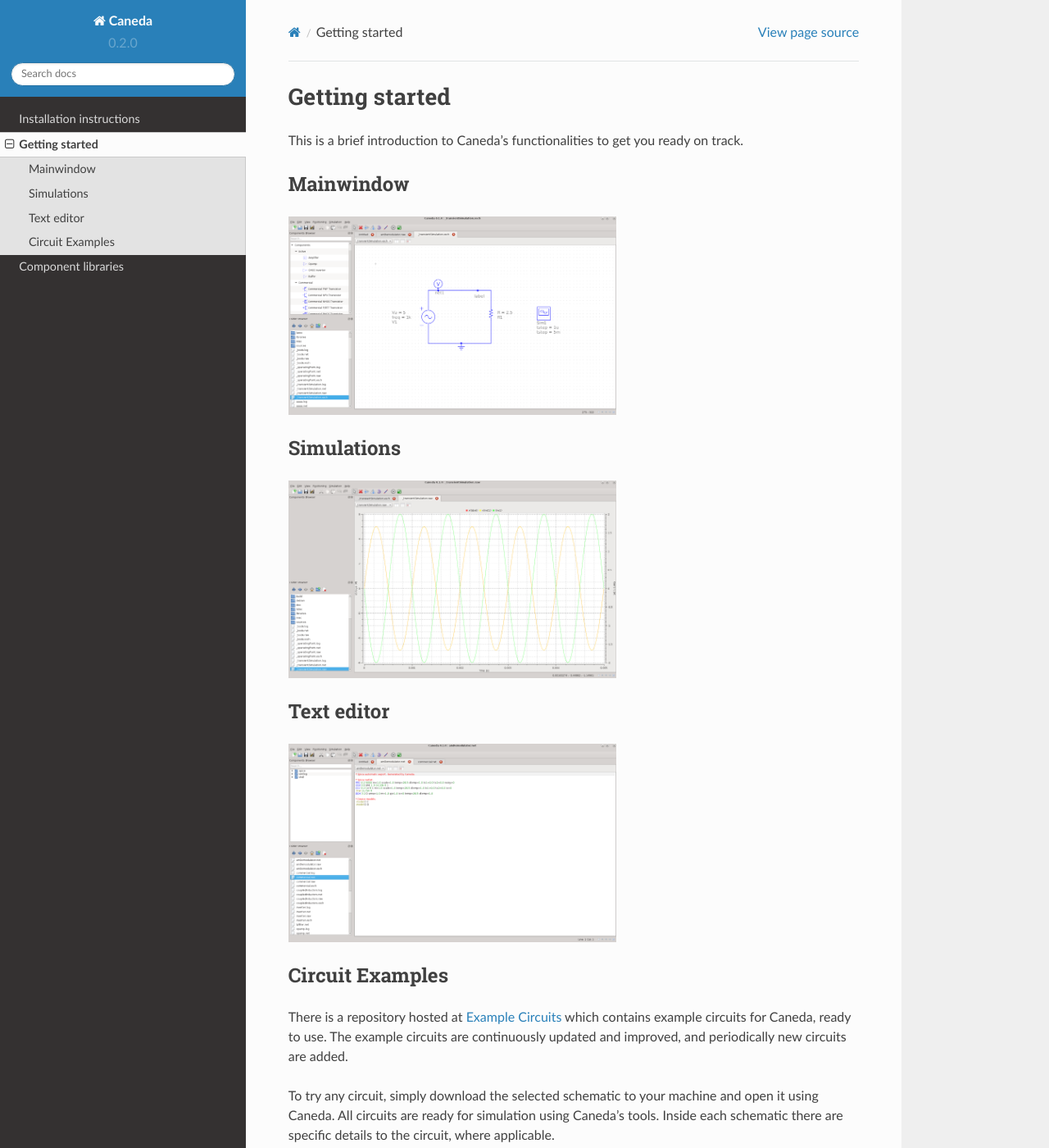
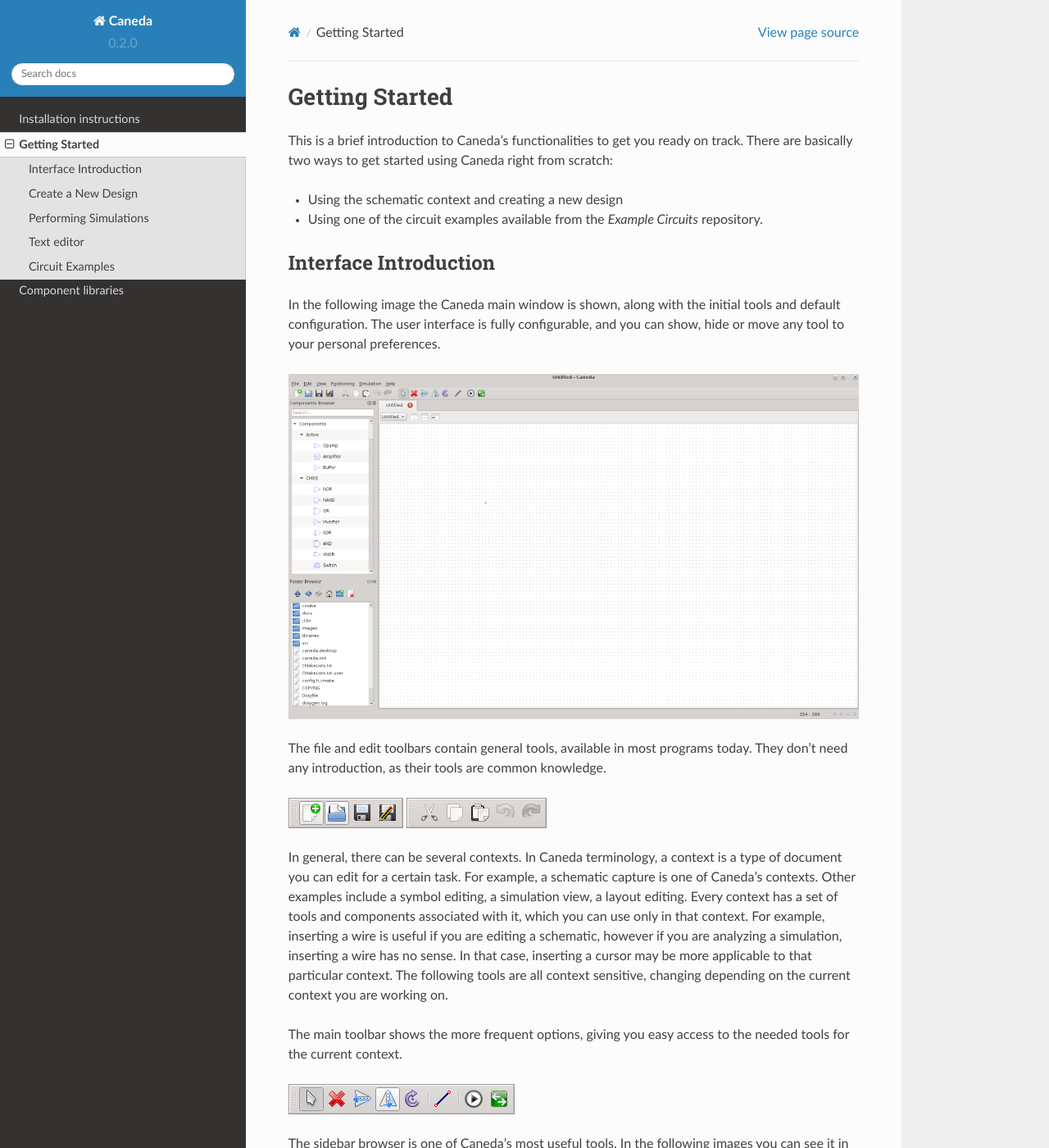
Before and after one commit to Caneda/Docs, a Sphinx documentation site: the page built from docs/gettingstarted.rst, in a window 1280 px wide and 1400 px high. Shown: the whole window at 82% size. Built offline with Sphinx 7.4.7 and the Read the Docs theme 2.0.0, drawn with Linux system fonts in a browser that asks for light colours; some of the changed text lies outside the part shown.

Commit message:
Added an introduction to the getting started page.

```diff
--- a/docs/gettingstarted.rst
+++ b/docs/gettingstarted.rst
@@ -1,27 +1,58 @@
-Getting started
+Getting Started
 ===============
-This is a brief introduction to Caneda's functionalities to get you ready on track.
+This is a brief introduction to Caneda's functionalities to get you ready on track. There are basically two ways to get started using Caneda right from scratch:
+
+* Using the schematic context and creating a new design
+* Using one of the circuit examples available from the *Example Circuits* repository.
 
 
-Mainwindow
-----------
+Interface Introduction
+----------------------
+In the following image the Caneda main window is shown, along with the initial tools and default configuration. The user interface is fully configurable, and you can show, hide or move any tool to your personal preferences.
 
 .. image:: /images/mainwindow.png
-   :width: 400
+
+The file and edit toolbars contain general tools, available in most programs today. They don't need any introduction, as their tools are common knowledge.
+
+.. image:: /images/fileToolbar.png
+.. image:: /images/editToolbar.png
+
+In general, there can be several contexts. In Caneda terminology, a context is a type of document you can edit for a certain task. For example, a schematic capture is one of Caneda's contexts. Other examples include a symbol editing, a simulation view, a layout editing. Every context has a set of tools and components associated with it, which you can use only in that context. For example, inserting a wire is useful if you are editing a schematic, however if you are analyzing a simulation, inserting a wire has no sense. In that case, inserting a cursor may be more applicable to that particular context. The following tools are all context sensitive, changing depending on the current context you are working on.
+
+The main toolbar shows the more frequent options, giving you easy access to the needed tools for the current context.
+
+.. image:: /images/mainToolbar.png
+
+The sidebar browser is one of Caneda's most useful tools. In the following images you can see it in action for the schematic, symbol, layout and simulation contexts. To use it, simply select a component from the tool and start inserting it right away in the current view. In the case of the simulation context, you can select or deselect the waveforms of the view. The sidebar browser has a convenient filter tool, to display only those items you are interested in. As a shortcut to the component filter you can press the *c* key on your keyboard.
+
+.. image:: /images/schematicSidebarBrowser.png
+.. image:: /images/symbolSidebarBrowser.png
+.. image:: /images/simulationSidebarBrowser.png
+.. image:: /images/layoutSidebarBrowser.png
+.. image:: /images/textSidebarBrowser.png
+
+Finally, the folder browser allows you to easily access your files from a convenient place and open them right from the Caneda interface.
+
+.. image:: /images/folderBrowser.png
 
 
-Simulations
------------
+Create a New Design
+-------------------
+To start a new design, click on the *New* icon from the file toolbar.
+
+.. image:: /images/fileToolbar.png
+
+
+Performing Simulations
+----------------------
 
 .. image:: /images/simulation.png
-   :width: 400
 
 
 Text editor
 -----------
 
 .. image:: /images/texteditor.png
-   :width: 400
 
 
 Circuit Examples
```
Also changed, not shown: docs/images/editToolbar.png (added), docs/images/fileToolbar.png (added), docs/images/folderBrowser.png (added), docs/images/layoutSidebarBrowser.png (added), docs/images/mainToolbar.png (added), docs/images/mainwindow.png, docs/images/schematicSidebarBrowser.png (added), docs/images/simulationSidebarBrowser.png (added), docs/images/symbolSidebarBrowser.png (added), docs/images/textSidebarBrowser.png (added).
